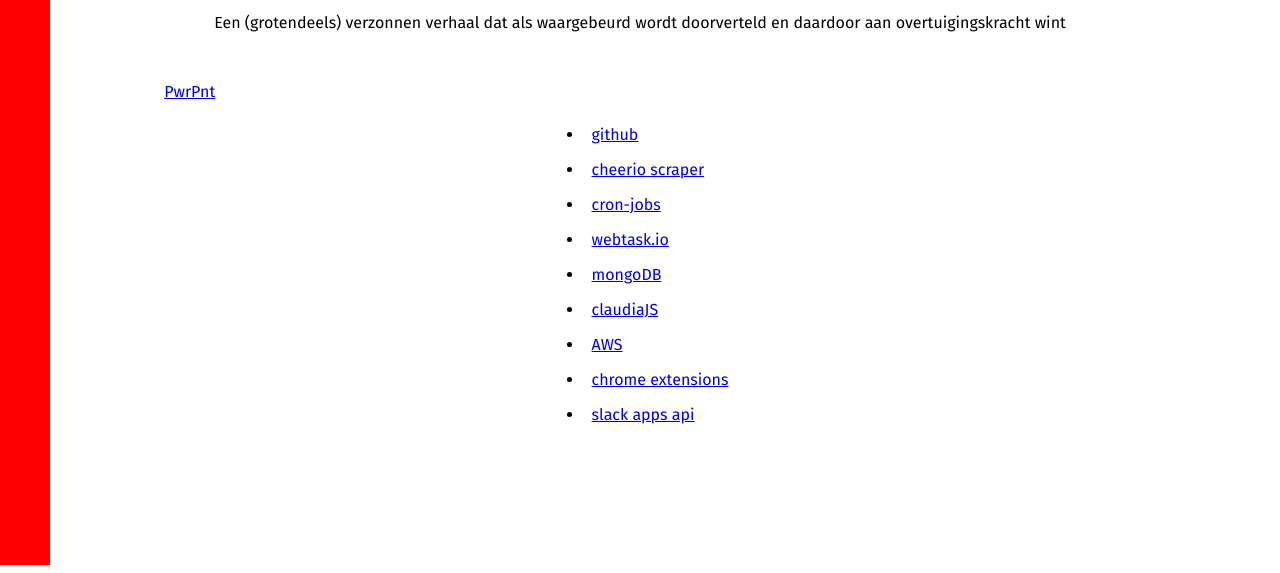
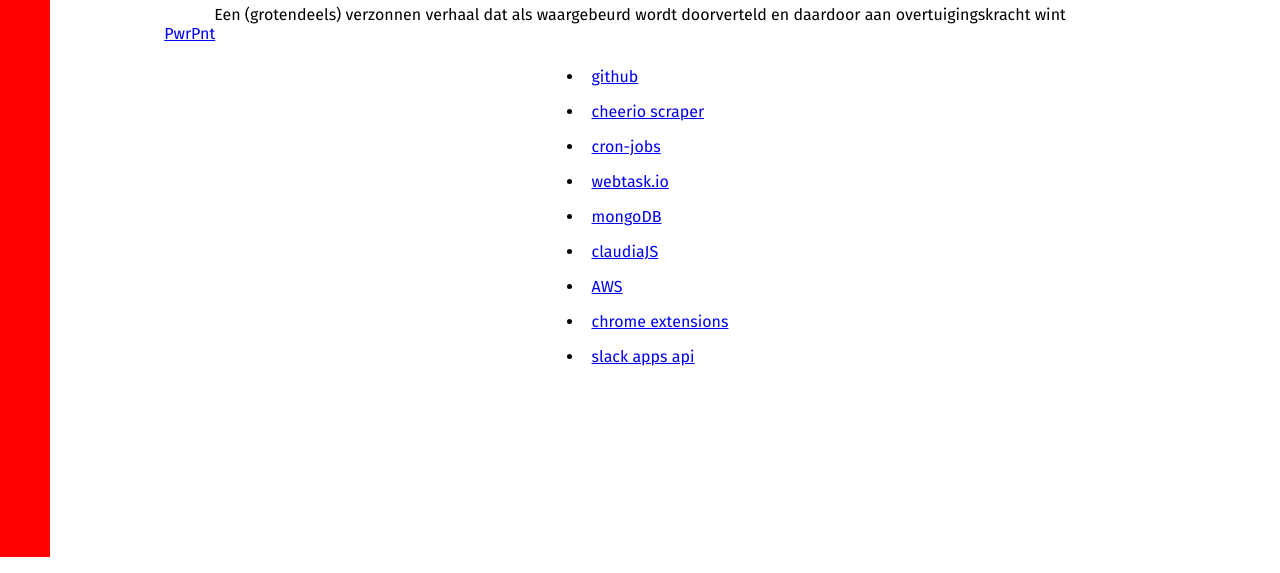
Before and after one commit to ThomasAndrewMacLean/broodjeApp, a browser extension: page docs/index.html in a window 1280 px wide. Shown: the part 243-816 px from the top of the page. Drawn offline with Linux system fonts and the light colour scheme.

Commit message:
Update style.css

```diff
--- a/docs/style.css
+++ b/docs/style.css
@@ -5,6 +5,7 @@
     justify-content: center;
     align-items: center;
     height:100vh;
+    margin: 0;
 }
 
 body::after {
@@ -21,7 +22,7 @@
 }
 p{
     z-index: 1;
-        margin:50px;
+    margin: 0 50px;
 }
 li {
     padding: 0.5rem;
```
